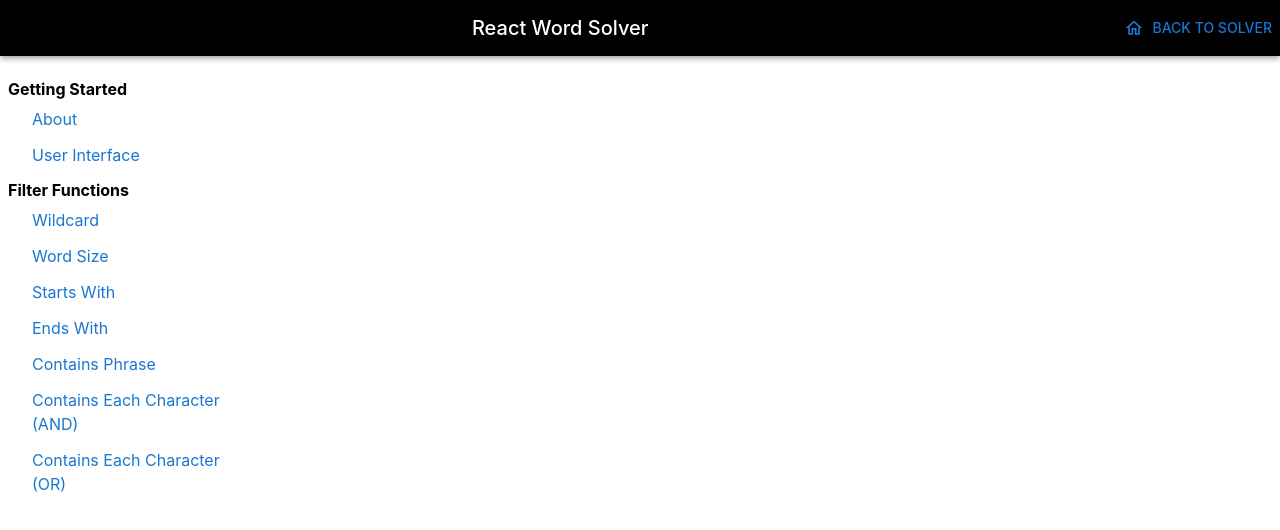
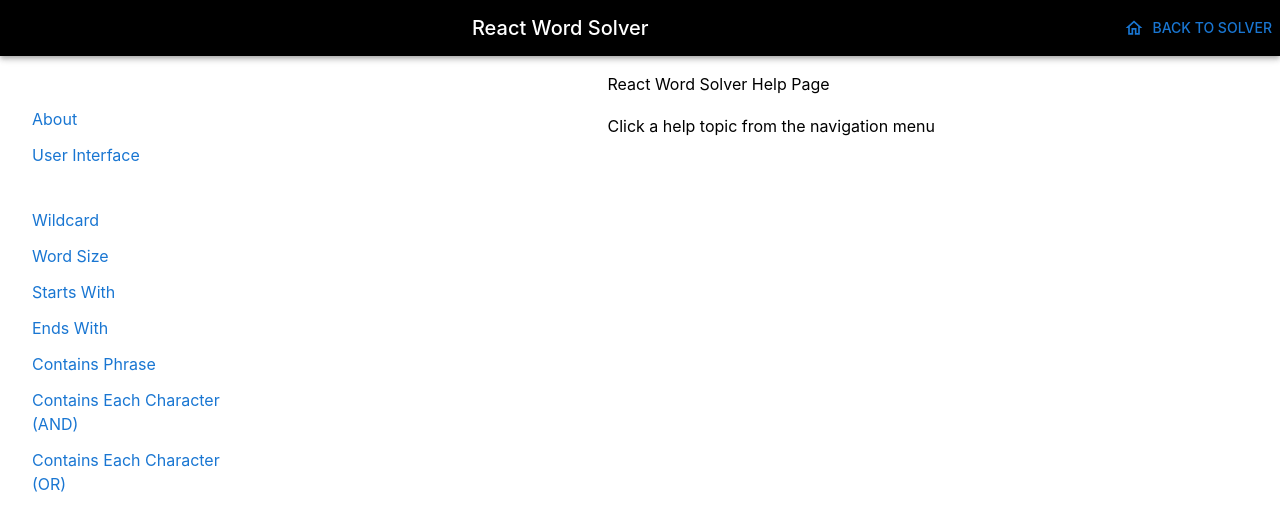
Before and after one commit to davideastmond/react-word-solver, a React (Vite) app: page /help in a window 1280 px wide. Shown: the top 530 px of the page. Built offline with nearby package versions, Linux system fonts and the light colour scheme.

Commit message:
fix font color. Add default help page

```diff
--- a/src/pages/help/HelpPage.tsx
+++ b/src/pages/help/HelpPage.tsx
@@ -49,7 +49,17 @@ export const HelpPage = () => {
           display="flex"
           justifyContent={"center"}
         >
-          {helpArticle}
+          {helpArticle ?? (
+            <Box>
+              <Box>
+                <Typography> React Word Solver Help Page</Typography>
+              </Box>
+              <br></br>
+              <Typography>
+                Click a help topic from the navigation menu
+              </Typography>
+            </Box>
+          )}
         </Box>
       </Box>
       <DrawerMenu
@@ -100,7 +110,9 @@ function renderHelpPageContent(
     };
     return (
       <Box>
-        <Typography sx={{ fontWeight: "bold", marginTop: "5px" }}>
+        <Typography
+          sx={{ fontWeight: "bold", marginTop: "5px", color: "white" }}
+        >
           {helpSection.title}
         </Typography>
         {helpSection.subtitles.map((subtitle) => (
```
